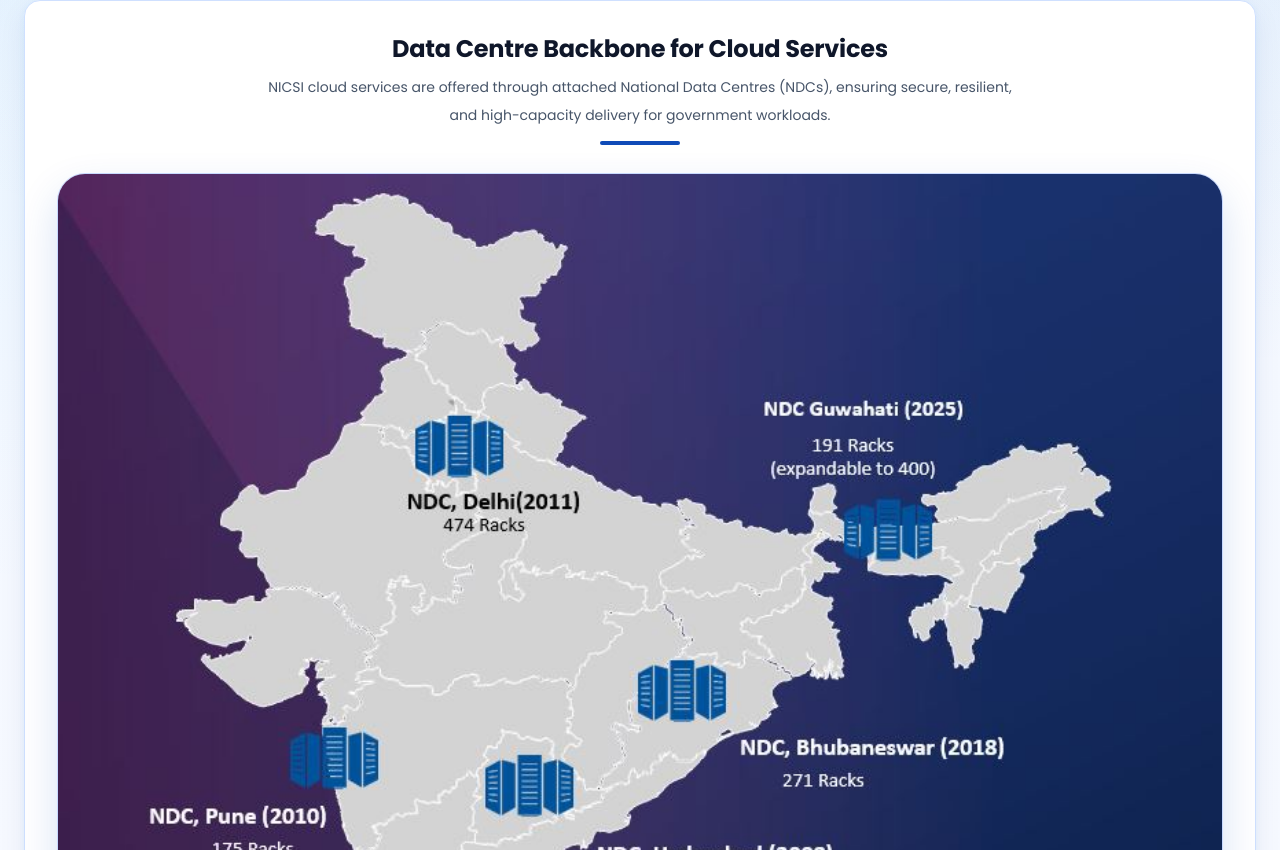
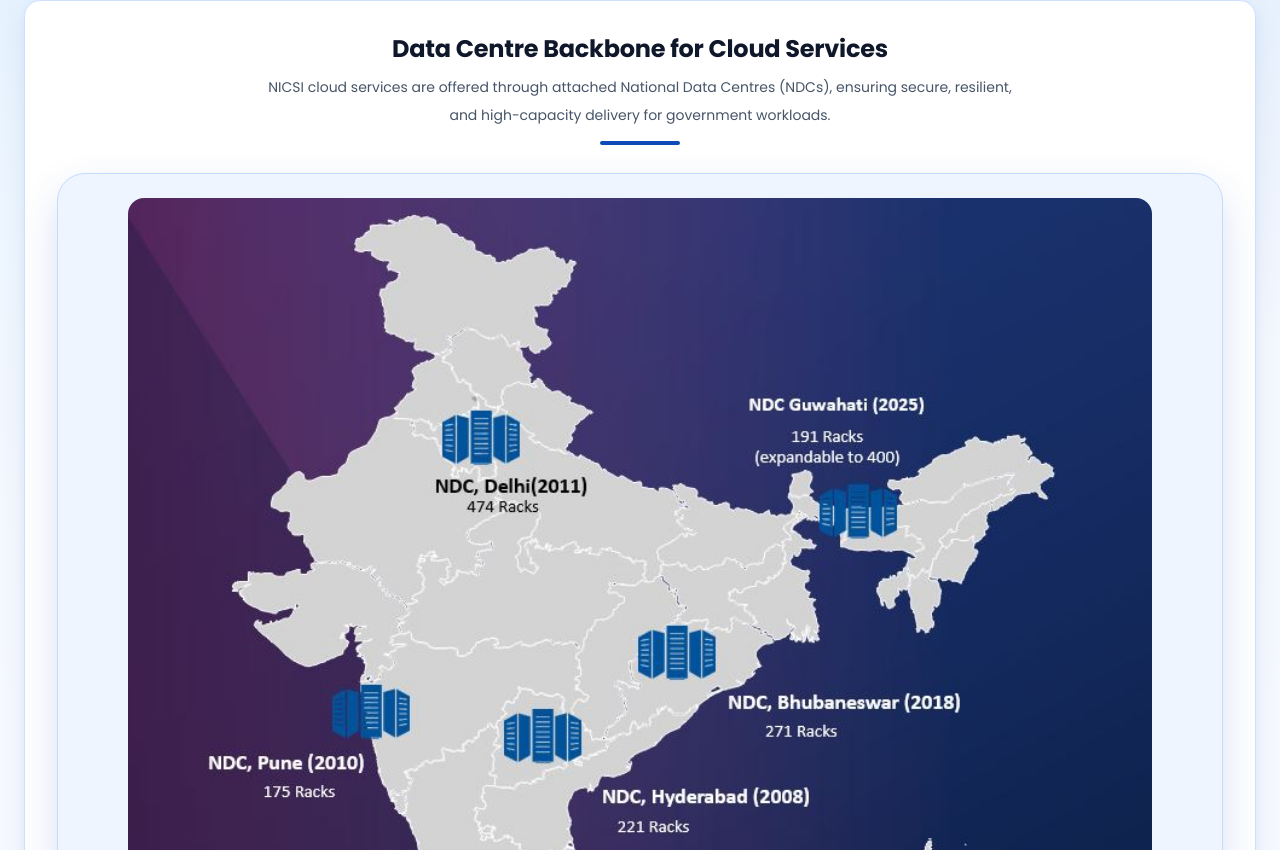
Before and after one commit to pranukumar/nicsi-erp-portal, a Next.js app: page /nicsi-cloud in a window 1280 px wide. Shown: the part 1290-2140 px from the top of the page. Built offline with nearby package versions, Linux system fonts and the light colour scheme; no server answers; the database is empty.

Commit message:
commit 6_3_26_11

```diff
--- a/app/nicsi-cloud/page.tsx
+++ b/app/nicsi-cloud/page.tsx
@@ -226,15 +226,17 @@
           </p>
           <div className="mx-auto mt-3 h-1 w-20 rounded-full bg-[#0F4BB8]" />
 
-          <div className="mt-7 overflow-hidden rounded-[28px] border border-[#C8D9FF] bg-[#EFF5FF] shadow-[0_18px_40px_rgba(15,75,184,0.16)]">
+          <div className="mt-7 rounded-[28px] border border-[#C8D9FF] bg-[#EFF5FF] p-4 shadow-[0_18px_40px_rgba(15,75,184,0.16)] md:p-6">
+            <div className="mx-auto max-w-5xl">
               <Image
                 src="/images/map_nicsi_datacenter.jpg"
                 alt="Attached NDC locations map showing Delhi, Guwahati, Bhubaneswar, Pune, and Hyderabad"
                 width={1280}
                 height={760}
                 priority
-              className="h-auto w-full"
+                className="mx-auto h-auto w-full rounded-2xl"
               />
+            </div>
           </div>
         </div>
 
```
Lines whose indentation alone changed are shown as unchanged.
